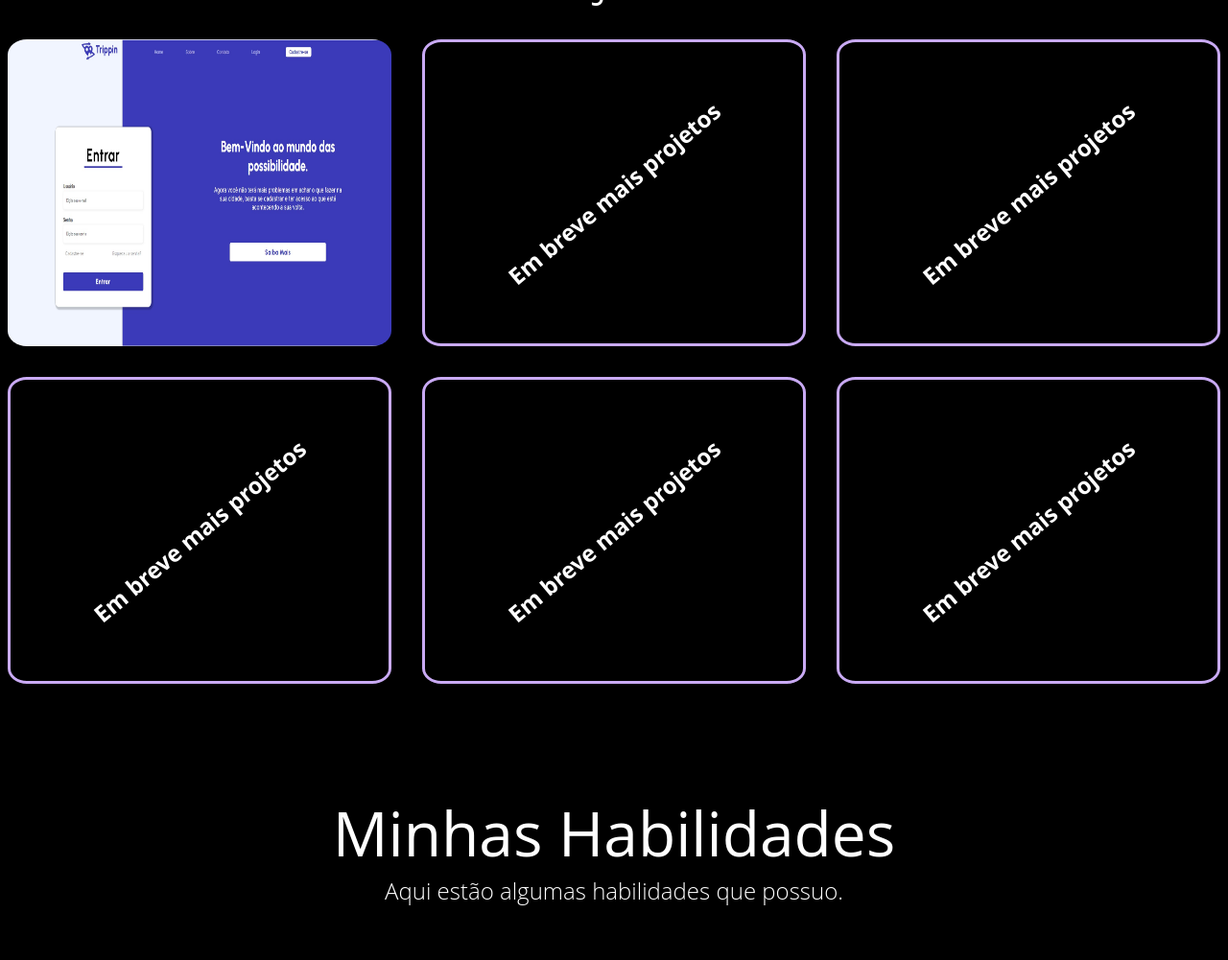
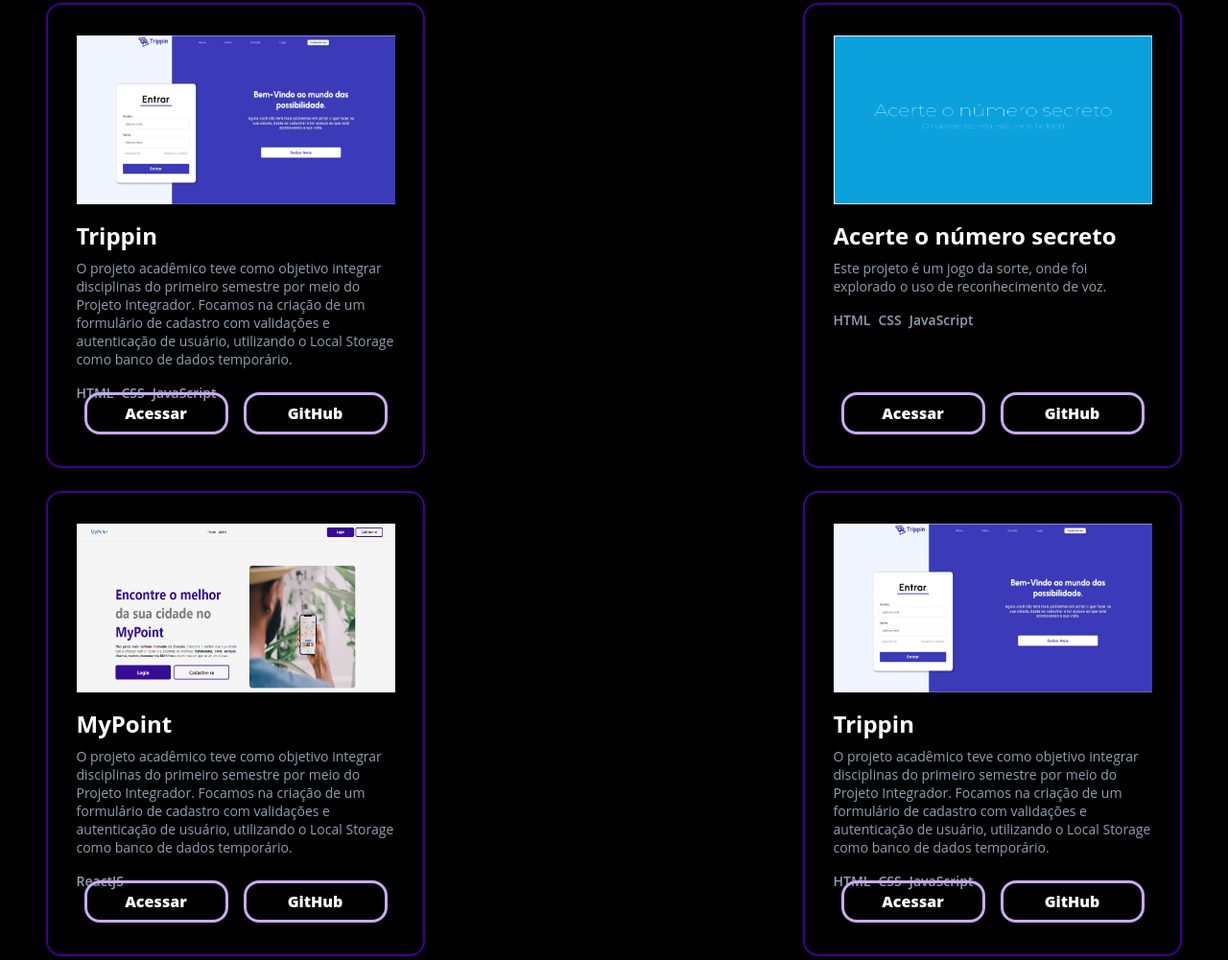
Before and after one commit to brumoreiras/minha-pagina-pessoal.github.io, a plain HTML site: page index.html in a window 1280 px wide. Shown: the part 1533-2534 px from the top of the page at 96% size. Drawn offline with Linux system fonts and the light colour scheme; a web font is replaced by a local one.

Commit message:
Atualizando area projeto

```diff
--- a/index.html
+++ b/index.html
@@ -74,52 +74,84 @@
         </section>
 
         <section class="projetos" id="projetos">
-            <h1>Projetos</h1>
-            <div class="item">
-                <div class="texto-projeto">
-                    <h1>Trippin</h1>
-                    <p>Este é um projeto acadêmico, foi realizado com objetivo colocar em pratica e integrar as
-                        disciplinas
-                        do primeiro semestre, através do Projeto Integrador, nele foi empregado HTML, CSS e JavaScript,
-                        a
-                        ideia principal era construir um formulário de cadastro, realizar validações e autenticação do
-                        usuário, utilizamos como banco de dados o Local Storange para armazenar temporariamente os dados
-                        de
-                        login e assim fazer a autenticação.</p>
-                    <button class="botao-informativo"><a href="https://projetopigit-github-io.vercel.app/">Clique
-                            aqui</a></button>
-                </div>
-                <img src="img/trippin.jpg" alt="" class="imagem-projeto"><a href=""></a>
-            </div>
-            <div class="item">
-                <div class="logo-mais-novidades">
-                    <h1>Em breve mais projetos</h1>
+            <h1 class="projeto__titulo__principal">Projetos</h1>
+            <div class="container__projeto__banner">
+                <div class="item">
+                    <div class="container__projeto__conteudo ">
+                        <img src="img/trippin.jpg" alt="Imagem do site Trippin" class="imagem-projeto"><a href=""></a>
+                        <div class="container__projeto__conteudo__texto">
+                            <h1>Trippin</h1>
+                            <p>O projeto acadêmico teve como objetivo integrar disciplinas do primeiro semestre por meio do Projeto Integrador. Focamos na criação de um formulário de cadastro com validações e autenticação de usuário, utilizando o Local Storage como banco de dados temporário.</p>
+                            <div class="container__projeto__conteudo__texto__tecnologias">
+                                <p>HTML</p>
+                                <p>CSS</p>
+                                <p>JavaScript</p>
+                            </div>
+                        </div>
+                        <div class="container__projeto__conteudo__botoes">
+                            <a class="botao-informativo" href="https://projetopigit-github-io.vercel.app/">Acessar</a>
+                            <a class="botao-informativo" href="https://github.com/brumoreiras/minha-pagina-pessoal.github.io.git">GitHub</a>
+                        </div>
+                    </div>
                 </div>
 
-            </div>
-            <div class="item">
-                <div class="logo-mais-novidades">
-                    <h1>Em breve mais projetos</h1>
+                <div class="item">
+                    <div class="container__projeto__conteudo ">
+                        <img src="img/numero-da-sorte.png" alt="Numero da sorte" class="imagem-projeto"><a href=""></a>
+                        <div class="container__projeto__conteudo__texto">
+                            <h1>Acerte o número secreto</h1>
+                            <p>Este projeto é um jogo da sorte, onde foi explorado o uso de reconhecimento de voz.</p>
+                            <div class="container__projeto__conteudo__texto__tecnologias">
+                                <p>HTML</p>
+                                <p>CSS</p>
+                                <p>JavaScript</p>
+                            </div>
+                        </div>
+                        <div class="container__projeto__conteudo__botoes">
+                            <a class="botao-informativo" href="https://javascript-recursos-de-voz.vercel.app/">Acessar</a>
+                            <a class="botao-informativo" href="https://github.com/brumoreiras/javascript-recursos-de-voz.git">GitHub</a>
+                        </div>
+                    </div>
+
                 </div>
 
-            </div>
-            <div class="item">
-                <div class="logo-mais-novidades">
-                    <h1>Em breve mais projetos</h1>
+                <div class="item">
+                    <div class="container__projeto__conteudo ">
+                        <img src="img/MyPoint.png" alt="" class="imagem-projeto"><a href=""></a>
+                        <div class="container__projeto__conteudo__texto">
+                            <h1>MyPoint</h1>
+                            <p>O projeto acadêmico teve como objetivo integrar disciplinas do primeiro semestre por meio do Projeto Integrador. Focamos na criação de um formulário de cadastro com validações e autenticação de usuário, utilizando o Local Storage como banco de dados temporário.</p>
+                            <div class="container__projeto__conteudo__texto__tecnologias">
+                                <p>ReactJS</p>
+
+                            </div>
+                        </div>
+                        <div class="container__projeto__conteudo__botoes">
+                            <a class="botao-informativo" href="https://projeto-mypoint-fu2ecs4nw-brumoreiras.vercel.app/">Acessar</a>
+                            <a class="botao-informativo" href="https://github.com/brumoreiras/projeto-mypoint.git">GitHub</a>
+                        </div>
+                    </div>
+
                 </div>
+                <div class="item">
+                    <div class="container__projeto__conteudo ">
+                        <img src="img/trippin.jpg" alt="" class="imagem-projeto"><a href=""></a>
+                        <div class="container__projeto__conteudo__texto">
+                            <h1>Trippin</h1>
+                            <p>O projeto acadêmico teve como objetivo integrar disciplinas do primeiro semestre por meio do Projeto Integrador. Focamos na criação de um formulário de cadastro com validações e autenticação de usuário, utilizando o Local Storage como banco de dados temporário.</p>
+                            <div class="container__projeto__conteudo__texto__tecnologias">
+                                <p>HTML</p>
+                                <p>CSS</p>
+                                <p>JavaScript</p>
+                            </div>
+                        </div>
+                        <div class="container__projeto__conteudo__botoes">
+                            <a class="botao-informativo" href="https://projetopigit-github-io.vercel.app/">Acessar</a>
+                            <a class="botao-informativo" href="https://github.com/brumoreiras/minha-pagina-pessoal.github.io.git">GitHub</a>
+                        </div>
+                    </div>
 
-            </div>
-            <div class="item">
-                <div class="logo-mais-novidades">
-                    <h1>Em breve mais projetos</h1>
                 </div>
-
-            </div>
-            <div class="item">
-                <div class="logo-mais-novidades">
-                    <h1>Em breve mais projetos</h1>
-                </div>
-
             </div>
         </section>
 
--- a/style/style.css
+++ b/style/style.css
@@ -11,8 +11,10 @@
     --tipo-de-fonte-texto: 'Open Sans', sans-serif;
     --cor-fonte: #fff;
     --cor-fonte-secundaria: #400191;
+    --cor-fonte-terciaria: #929EB0;
     --cor-background: black;
     --cor-background-hover: #400191;
+
     --borda-botoes: 3px #c9aaf4 solid;
     --botoes-hover: 4px #400191 solid;
     --borda-botoes-mobile: 3px #400191 solid;
@@ -307,33 +309,75 @@ header h1::after {
 }
 
 .projetos {
-    display: grid;
-    grid-template-columns: repeat(3, 25rem);
-    gap: 2rem;
+    display: flex;
+    flex-direction: column;
     justify-content: center;
+    align-items: center;
+    gap: 16px;
     padding: 3rem;
-
 }
-
-.projetos>h1:first-child {
+.projeto__titulo__principal{
     font-family: var(--tipo-de-fonte-texto);
-    font-size: 4em;
+    font-size: 3em;
     font-weight: 300;
     color: var(--cor-fonte);
     text-align: center;
-    grid-column: 3 span;
+}
+
+.container__projeto__banner{
+    display: flex;
+    flex-wrap: wrap;
+    justify-content: space-between;
+    gap: 8px;
 
 }
-
 .item {
-    height: 20rem;
-    width: 25rem;
-    transition: 1s;
-    overflow: hidden;
+   width: 395px;
+   height: 485px;
+    margin-bottom: 16px;
+    border: 2px solid var(--cor-fonte-secundaria);
+    border-radius: 16px;
+ /*    transition: 1s;
+    overflow: hidden; */
 }
 
+.container__projeto__conteudo{
+    display: flex;
+    flex-direction: column;
+    align-items: center;
+    gap: 8px;
+    padding: 32px;
+    font-family: var(--tipo-de-fonte-texto);
+}
+.container__projeto__conteudo img{
+    width: 332px;
+    height: 176px;
+}
 
-.texto-projeto {
+.container__projeto__conteudo__texto{
+    width: 332px;
+    height: 172px;
+    color: var(--cor-fonte);
+}
+.container__projeto__conteudo__texto p {
+    font-weight: 400;
+    font-size: 14px;
+    color: var(--cor-fonte-terciaria);
+    padding: 8px 0;
+}
+.container__projeto__conteudo__texto__tecnologias{
+    display: flex;
+    gap: 8px;
+}
+.container__projeto__conteudo__texto__tecnologias p{
+    font-weight: 600;
+}
+.container__projeto__conteudo__botoes {
+    display: flex;
+    gap: 16px;
+}
+/* ---- apagar .texto-projeto ---- */
+/* .texto-projeto {
     font-family: var(--tipo-de-fonte-texto);
     color: var(--cor-fonte);
     font-weight: 400;
@@ -350,15 +394,16 @@ header h1::after {
     transition: 1s;
     opacity: 0;
     border-radius: 5%;
-}
+} */
 
-.texto-projeto:hover {
+/* .texto-projeto:hover {
     opacity: 1;
     background: var(--cor-background);
     border: var(--borda-botoes);
 }
+ */
 
-.logo-mais-novidades {
+/* .logo-mais-novidades {
     font-family: var(--tipo-de-fonte-texto);
     color: var(--cor-fonte);
     font-weight: 400;
@@ -378,24 +423,21 @@ header h1::after {
     transform-origin: center;
     transform: rotate(-40deg);
     width: 200rem;
-}
+} */
 
 .botao-informativo {
+    text-align: center;
     background: none;
     font-family: var(--tipo-de-fonte-texto);
     font-size: 16px;
     font-weight: 800;
     border: var(--borda-botoes);
-    width: 10rem;
+    width: 150px;
     padding: 0.5em;
     border-radius: 1em;
-    margin-top: 1em;
     transition: 1s;
-}
-
-.botao-informativo a {
+    text-decoration: none;
     color: var(--cor-fonte);
-    text-decoration: none;
 }
 
 .botao-informativo:hover {
@@ -403,14 +445,14 @@ header h1::after {
     background: var(--cor-background-hover);
 }
 
-.imagem-projeto {
+/* .imagem-projeto {
     height: 20rem;
     width: 25rem;
     border-radius: 5%;
     z-index: -2;
     position: absolute;
     overflow: hidden;
-}
+} */
 
 @media screen and (max-width: 910px) {
     .projetos {
```
Also changed, not shown: img/MyPoint.png (added), img/numero-da-sorte.png (added).
